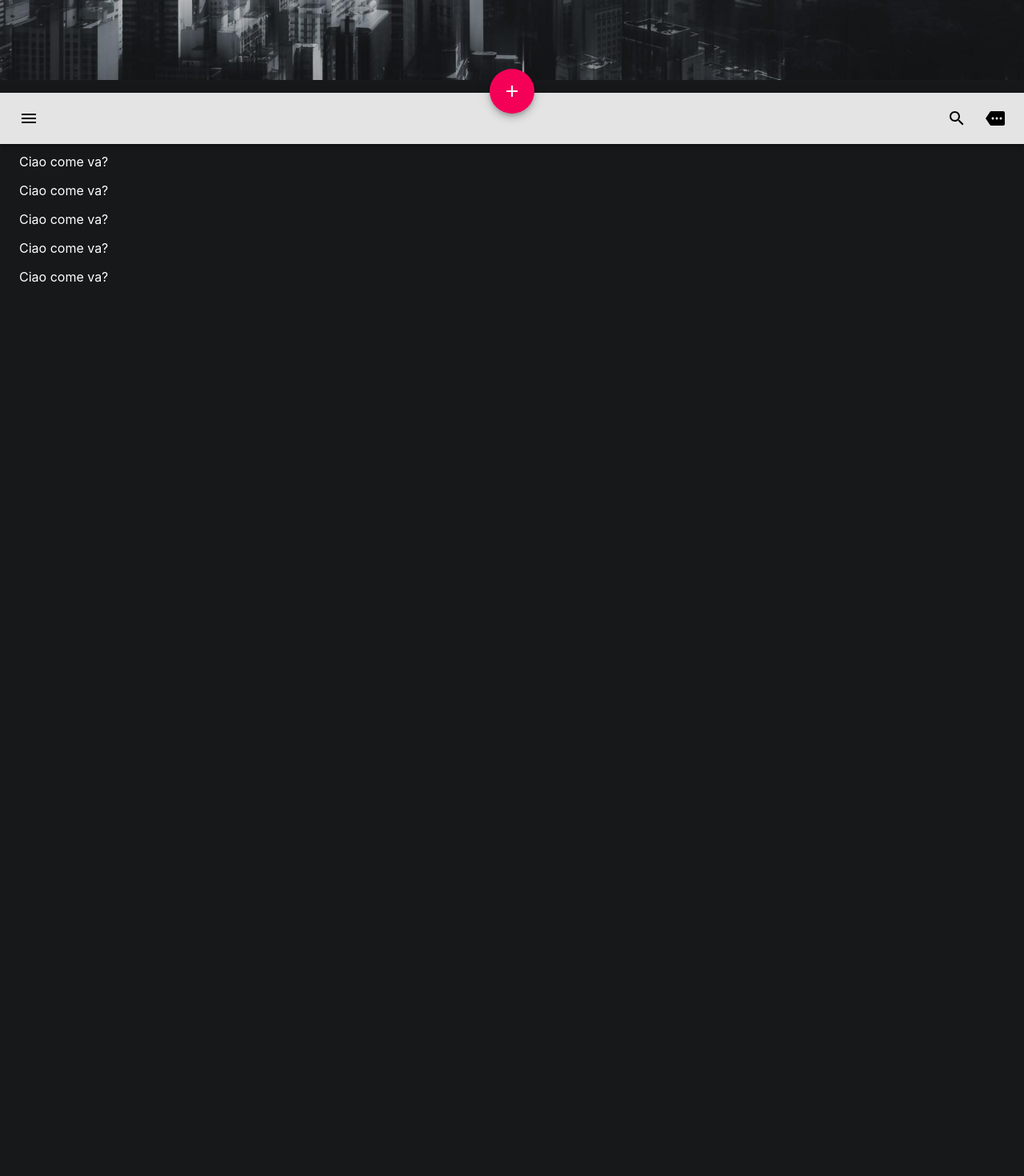
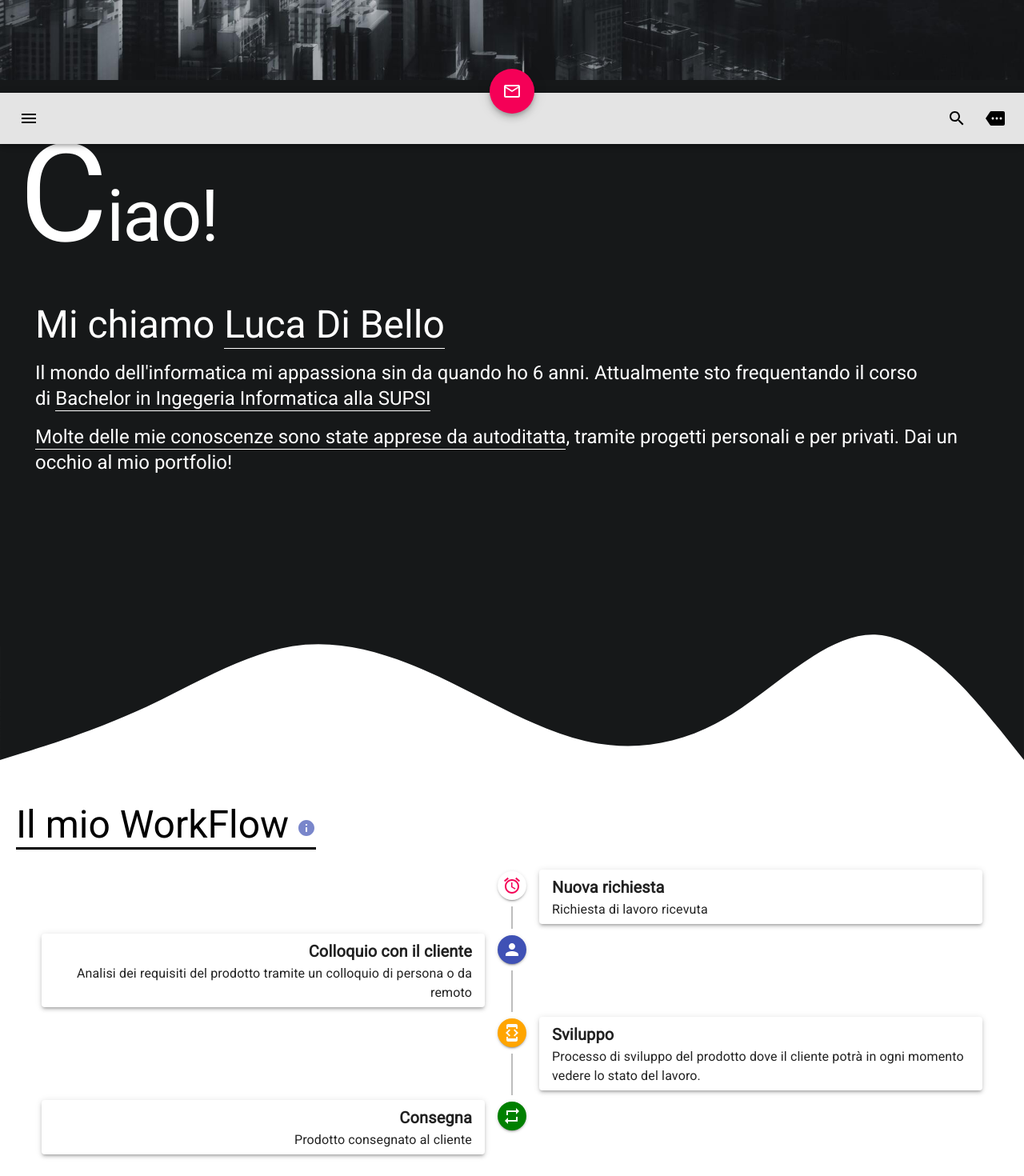
Before and after one commit to lucadibello/lucadibello, a React (Create React App) app in the folder client/: page / in a window 1280 px wide. Shown: the part 620-2090 px from the top of the page at 80% size. Before the commit the page ends 1056 px from the top, so only its background shows below. Built offline with nearby package versions, Linux system fonts and the light colour scheme.

Commit message:
Done 50%

```diff
--- a/client/package.json
+++ b/client/package.json
@@ -6,6 +6,7 @@
     "@fontsource/roboto": "^4.5.0",
     "@material-ui/core": "^4.12.3",
     "@material-ui/icons": "^4.11.2",
+    "@material-ui/lab": "^4.0.0-alpha.60",
     "@testing-library/jest-dom": "^5.14.1",
     "@testing-library/react": "^11.2.7",
     "@testing-library/user-event": "^12.8.3",
--- a/client/src/App.tsx
+++ b/client/src/App.tsx
@@ -2,8 +2,16 @@ import React from 'react';
 import './App.css';
 import Navigator from './components/Navigator'
 import PresentationCard from './components/PresentationCard';
+import Bio from './components/Bio';
+import Workflow from './components/Workflow';
+import BlackWave from './components/BlackWave';
+
 import { createStyles, makeStyles, Theme } from '@material-ui/core/styles';
-import { Container, Box } from '@material-ui/core';
+import { Container, Paper, Typography, Box, Tooltip } from '@material-ui/core';
+
+import {
+  InfoRounded as QuestionIcon
+} from '@material-ui/icons'
 
 const useStyles = makeStyles((theme: Theme) =>
   createStyles({
@@ -12,10 +20,18 @@ const useStyles = makeStyles((theme: Theme) =>
     img: {
       width: "100%"
     },
-    container: {
+    containerBio: {
       textAlign: 'left',
       color: 'white',
-      marginBottom: '10vh'
+      marginBottom: '10vh',
+      marginTop: '5vh'
+    },
+    containerWhite: {
+      backgroundColor: 'white',
+      textAlign: 'left',
+      color: 'black',
+      marginBottom: '10vh',
+      padding: '20px'
     },
     bgOverlay: {
       position: 'absolute',
@@ -36,6 +52,16 @@ const useStyles = makeStyles((theme: Theme) =>
       width: '100%',
       margin: 'auto'
     },
+    waveContainer: {
+      backgroundColor: 'white'
+    },
+    title2: {
+      borderBottom: '3px solid black',
+    },
+    infoButton: {
+      color: theme.palette.primary.light,
+      marginLeft: '10px',
+    },
   })
 );
 
@@ -48,26 +74,33 @@ function App() {
       <Navigator />
 
       { /* Text over image */ }
-      <Box className={classes.bgOverlay}>
+      <Paper elevation={3} className={classes.bgOverlay}>
         <PresentationCard />
-      </Box>
+      </Paper>
 
       { /* Image background */ }
       <img src="/assets/bg.jpg" alt="background" className={classes.img} draggable={false}/>
 
-      <Container className={classes.container}>
-        <p>Ciao come va?</p>
-        <p>Ciao come va?</p>
+      <Container className={classes.containerBio}>
+        <Bio />
+      </Container>
 
-        <p>Ciao come va?</p>
-        <p>Ciao come va?</p>
+      <Box className={classes.waveContainer}>
+        <BlackWave />
+      </Box>
 
-        <p>Ciao come va?</p>
-        <p>Ciao come va?</p>
-
-        <p>Ciao come va?</p>
-
-
+      <Container className={classes.containerWhite}>
+        <Typography variant="h3" component="h2">
+          <span className={classes.title2}>
+            Il mio WorkFlow
+            <span className={classes.infoButton}>
+              <Tooltip title="Il mio processo di lavoro" arrow placement="top">
+                <QuestionIcon />
+              </Tooltip>
+            </span>
+          </span>
+        </Typography>
+        <Workflow />
       </Container>
     </div>
   );
--- /dev/null
+++ b/client/src/components/Bio.tsx
@@ -0,0 +1,87 @@
+import React, { useState } from 'react'
+import { createStyles, makeStyles, Theme } from '@material-ui/core/styles';
+import { Typography, Box } from '@material-ui/core';
+
+const useStyles = makeStyles((theme: Theme) =>
+  createStyles({
+    smallerTitle: {
+    },
+    initialLetter: {
+      fontSize: '170px'
+    },
+    titleWelcome: {
+      fontSize: '90px'
+    },
+    bioBody: {
+      padding: '20px'
+    },
+    highlited: {
+      backgroundImage: 'linear-gradient(to right, rgba(255,255,255,0) 50%, #ddd 50%)',
+      backgroundSize: '200% auto',
+      color: '#222',
+      lineHeight: '1.15em',
+      textDecoration: 'none',
+      transition: 'background-position 0.5s ease-out',
+      backgroundPosition: '-100% 0'
+    },
+    underlined: {
+      backgroundImage: 'linear-gradient(to right, rgba(255,255,255,0) 50%, #ddd 50%)',
+      backgroundPosition: '-0% 0',
+      backgroundSize: '200% auto',
+      color: 'white',
+      borderBottom: '1px solid #FFF',
+      paddingBottom: '1px',
+      transition: '0.5s ease-in-out',
+    }
+  })
+);
+
+export default function Bio () {
+  // Use classes
+  const classes = useStyles()
+
+  const [highlited, setHightlited] = React.useState(false);
+
+  // Return component
+  return (
+    <Box>
+      <Typography variant="h1" component="h2" paragraph={true}>
+        <span className={classes.initialLetter}>C</span><span className={classes.titleWelcome}>iao!</span>
+      </Typography>
+      <Box className={classes.bioBody}>
+        <Typography variant="h3" component="h3" paragraph={true}>
+          Mi chiamo&nbsp;
+          <span
+            className={classes.smallerTitle + " " + (highlited ? classes.highlited: classes.underlined)}
+            onMouseEnter={() => setHightlited(true)}
+            onMouseLeave={() => setHightlited(false)}
+          >
+            Luca Di Bello
+          </span>
+        </Typography>
+
+        <Typography variant="h5" component="p" paragraph={true}>
+          Il mondo dell'informatica mi appassiona sin da quando ho 6 anni. Attualmente sto frequentando il corso di&nbsp;
+          <span
+            className={classes.smallerTitle + " " + (highlited ? classes.highlited: classes.underlined)}
+            onMouseEnter={() => setHightlited(true)}
+            onMouseLeave={() => setHightlited(false)}
+          >
+            Bachelor in Ingegeria Informatica alla SUPSI
+          </span>
+        </Typography>
+
+        <Typography variant="h5" component="p">
+          <span
+            className={classes.smallerTitle + " " + (highlited ? classes.highlited: classes.underlined)}
+            onMouseEnter={() => setHightlited(true)}
+            onMouseLeave={() => setHightlited(false)}
+          >
+            Molte delle mie conoscenze sono state apprese da autoditatta
+          </span>
+          ,&nbsp;tramite progetti personali e per privati. Dai un occhio al mio portfolio!
+        </Typography>
+      </Box>
+    </Box>
+  );
+}
--- /dev/null
+++ b/client/src/components/BlackWave.tsx
@@ -0,0 +1,9 @@
+import React from 'react'
+
+export default function BlackWave () {
+  return (
+    <svg xmlns="http://www.w3.org/2000/svg" viewBox="0 0 1440 320">
+      <path fill="#161819" fill-opacity="1" d="M0,288L34.3,277.3C68.6,267,137,245,206,213.3C274.3,181,343,139,411,128C480,117,549,139,617,170.7C685.7,203,754,245,823,261.3C891.4,277,960,267,1029,224C1097.1,181,1166,107,1234,112C1302.9,117,1371,203,1406,245.3L1440,288L1440,0L1405.7,0C1371.4,0,1303,0,1234,0C1165.7,0,1097,0,1029,0C960,0,891,0,823,0C754.3,0,686,0,617,0C548.6,0,480,0,411,0C342.9,0,274,0,206,0C137.1,0,69,0,34,0L0,0Z"></path>
+    </svg>
+  );
+}
--- a/client/src/components/Navigator.tsx
+++ b/client/src/components/Navigator.tsx
@@ -5,14 +5,15 @@ import {
   AppBar,
   Toolbar,
   IconButton,
-  Fab
+  Fab,
+  Slide
 } from '@material-ui/core';
 
 import {
   Menu as MenuIcon,
-  Add as AddIcon,
   Search as SearchIcon,
-  More as MoreIcon
+  More as MoreIcon,
+  MailOutlineOutlined as MailIcon
 } from '@material-ui/icons';
 
 const useStyles = makeStyles((theme: Theme) =>
@@ -48,7 +49,7 @@ const useStyles = makeStyles((theme: Theme) =>
   }),
 );
 
-export default function Navigator () {
+export default function Navigator (props: any) {
   const classes = useStyles();
 
   return (
@@ -59,7 +60,7 @@ export default function Navigator () {
             <MenuIcon />
           </IconButton>
           <Fab color="secondary" aria-label="add" className={classes.fabButton}>
-            <AddIcon />
+            <MailIcon />
           </Fab>
           <div className={classes.grow} />
           <IconButton color="inherit">
--- a/client/src/components/PresentationCard.tsx
+++ b/client/src/components/PresentationCard.tsx
@@ -3,7 +3,6 @@ import { createStyles, makeStyles, Theme } from '@material-ui/core/styles';
 
 import {
   Box,
-  Paper,
   Typography,
   Link,
   Tooltip
@@ -40,14 +39,14 @@ export default function PresentationCard () {
   const classes = useStyles()
 
   return (
-    <Paper id="presentationCard" className={classes.wrapper}>
+    <Box id="presentationCard" className={classes.wrapper}>
       <h1 className={classes.title}>Luca Di Bello</h1>
       <small>App & Web Developer</small>
       <br />
       <Box className={classes.socialIcons}>
         <Typography display="inline">
           <Link href="https://github.com/lucadibello" target="_blank">
-            <Tooltip title="GitHub">
+            <Tooltip title="GitHub" arrow>
               <GitHubIcon className={classes.spaceAround}/>
             </Tooltip>
           </Link>
@@ -55,22 +54,20 @@ export default function PresentationCard () {
 
         <Typography display="inline">
           <Link href="https://www.instagram.com/lucaa_dibello/" target="_blank">
-            <Tooltip title="Instagram">
+            <Tooltip title="Instagram" arrow>
               <InstagramIcon className={classes.spaceAround}/>
             </Tooltip>
           </Link>
         </Typography>
 
         <Typography display="inline">
-          <Link href="#" target="_blank">
-            <Tooltip title="Email">
+          <Link href="mailto:info@lucadibello.ch" target="_blank">
+            <Tooltip title="Email" arrow>
               <EmailIcon className={classes.spaceAround}/>
             </Tooltip>
           </Link>
         </Typography>
-
-
       </Box>
-    </Paper>
+    </Box>
   );
 }
--- /dev/null
+++ b/client/src/components/Workflow.tsx
@@ -0,0 +1,113 @@
+import React from 'react'
+import { createStyles, makeStyles, Theme } from '@material-ui/core/styles';
+import {
+  Typography,
+  Paper
+} from '@material-ui/core'
+
+import {
+  Timeline,
+  TimelineItem,
+  TimelineSeparator,
+  TimelineDot,
+  TimelineConnector,
+  TimelineContent,
+
+} from '@material-ui/lab'
+
+import {
+  AccessAlarm as AccessAlarmIcon,
+  Person as PersonIcon,
+  DeveloperMode as DeveloperIcon,
+  Repeat as RepeatIcon
+} from '@material-ui/icons'
+
+const useStyles = makeStyles((theme) => ({
+  paper: {
+    padding: '6px 16px',
+  },
+  titleBold: {
+    fontWeight: 'bold'
+  },
+  newWorkIcon: {
+    backgroundColor: 'white'
+  },
+  deployIcon: {
+    backgroundColor: 'green'
+  },
+  developmentIcon: {
+    backgroundColor: 'orange'
+  }
+}));
+
+export default function BioSchools () {
+  const classes = useStyles();
+
+  return (
+    <Timeline align="alternate">
+    <TimelineItem>
+      <TimelineSeparator>
+        <TimelineDot className={classes.newWorkIcon}>
+          <AccessAlarmIcon color="secondary" />
+        </TimelineDot>
+        <TimelineConnector />
+      </TimelineSeparator>
+      <TimelineContent>
+        <Paper elevation={3} className={classes.paper}>
+          <Typography variant="h6" component="h2" className={classes.titleBold}>
+            Nuova richiesta
+          </Typography>
+          <Typography>Richiesta di lavoro ricevuta</Typography>
+        </Paper>
+      </TimelineContent>
+    </TimelineItem>
+    <TimelineItem>
+      <TimelineSeparator>
+        <TimelineDot color="primary">
+          <PersonIcon />
+        </TimelineDot>
+        <TimelineConnector />
+      </TimelineSeparator>
+      <TimelineContent>
+        <Paper elevation={3} className={classes.paper}>
+          <Typography variant="h6" component="h1" className={classes.titleBold}>
+            Colloquio con il cliente
+          </Typography>
+          <Typography>Analisi dei requisiti del prodotto tramite un colloquio di persona o da remoto</Typography>
+        </Paper>
+      </TimelineContent>
+    </TimelineItem>
+    <TimelineItem>
+      <TimelineSeparator>
+        <TimelineDot className={classes.developmentIcon}>
+          <DeveloperIcon />
+        </TimelineDot>
+        <TimelineConnector />
+      </TimelineSeparator>
+      <TimelineContent>
+        <Paper elevation={3} className={classes.paper}>
+          <Typography variant="h6" component="h1" className={classes.titleBold}>
+            Sviluppo
+          </Typography>
+          <Typography>Processo di sviluppo del prodotto dove il cliente potrà in ogni momento vedere lo stato del lavoro.</Typography>
+        </Paper>
+      </TimelineContent>
+    </TimelineItem>
+    <TimelineItem>
+      <TimelineSeparator>
+        <TimelineDot className={classes.deployIcon}>
+          <RepeatIcon />
+        </TimelineDot>
+      </TimelineSeparator>
+      <TimelineContent>
+        <Paper elevation={3} className={classes.paper}>
+          <Typography variant="h6" component="h1" className={classes.titleBold}>
+            Consegna
+          </Typography>
+          <Typography>Prodotto consegnato al cliente</Typography>
+        </Paper>
+      </TimelineContent>
+    </TimelineItem>
+  </Timeline>
+  )
+}
```
Also changed, not shown: 1 other file (tests, documents, lock files or other folders).
